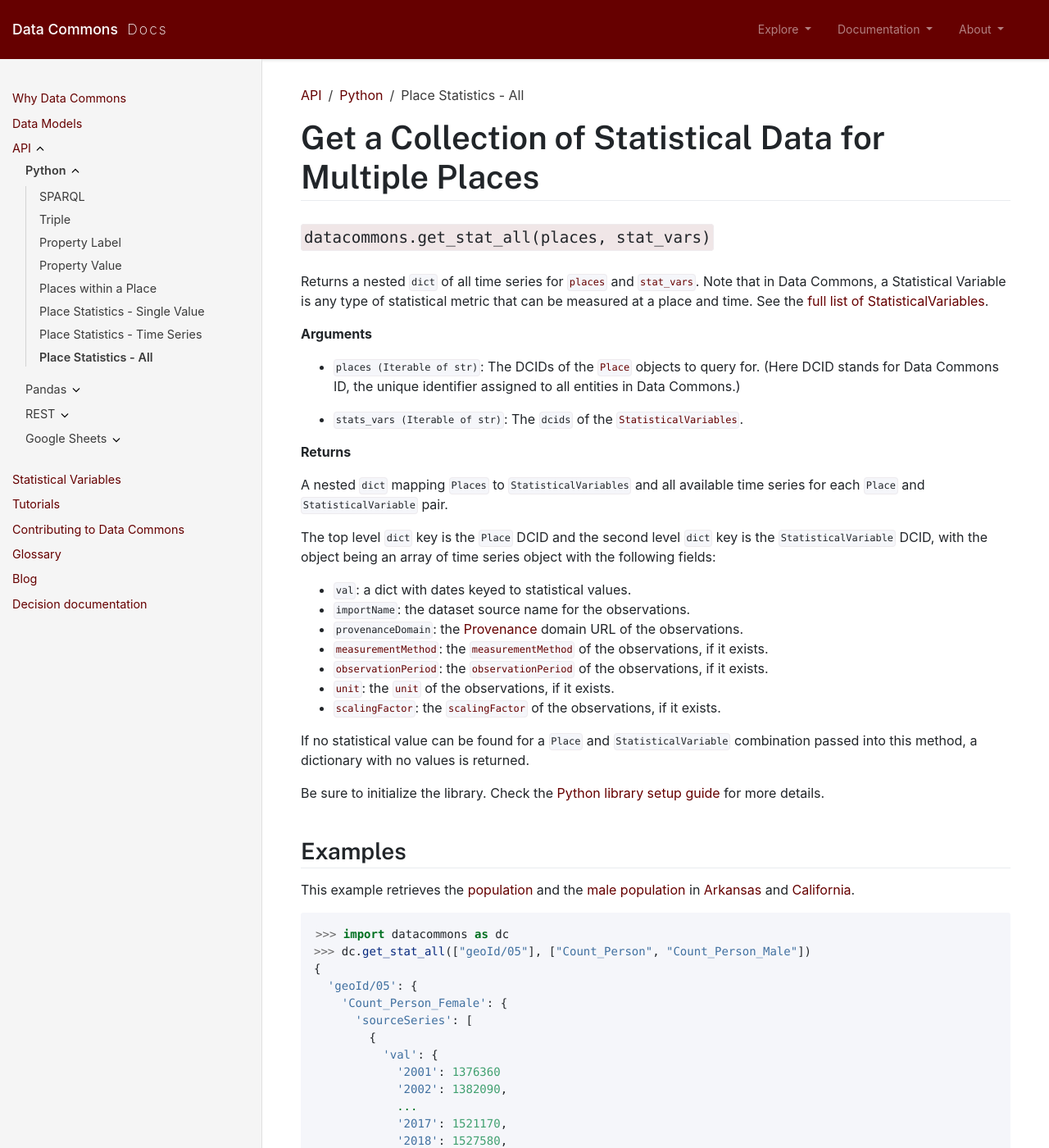
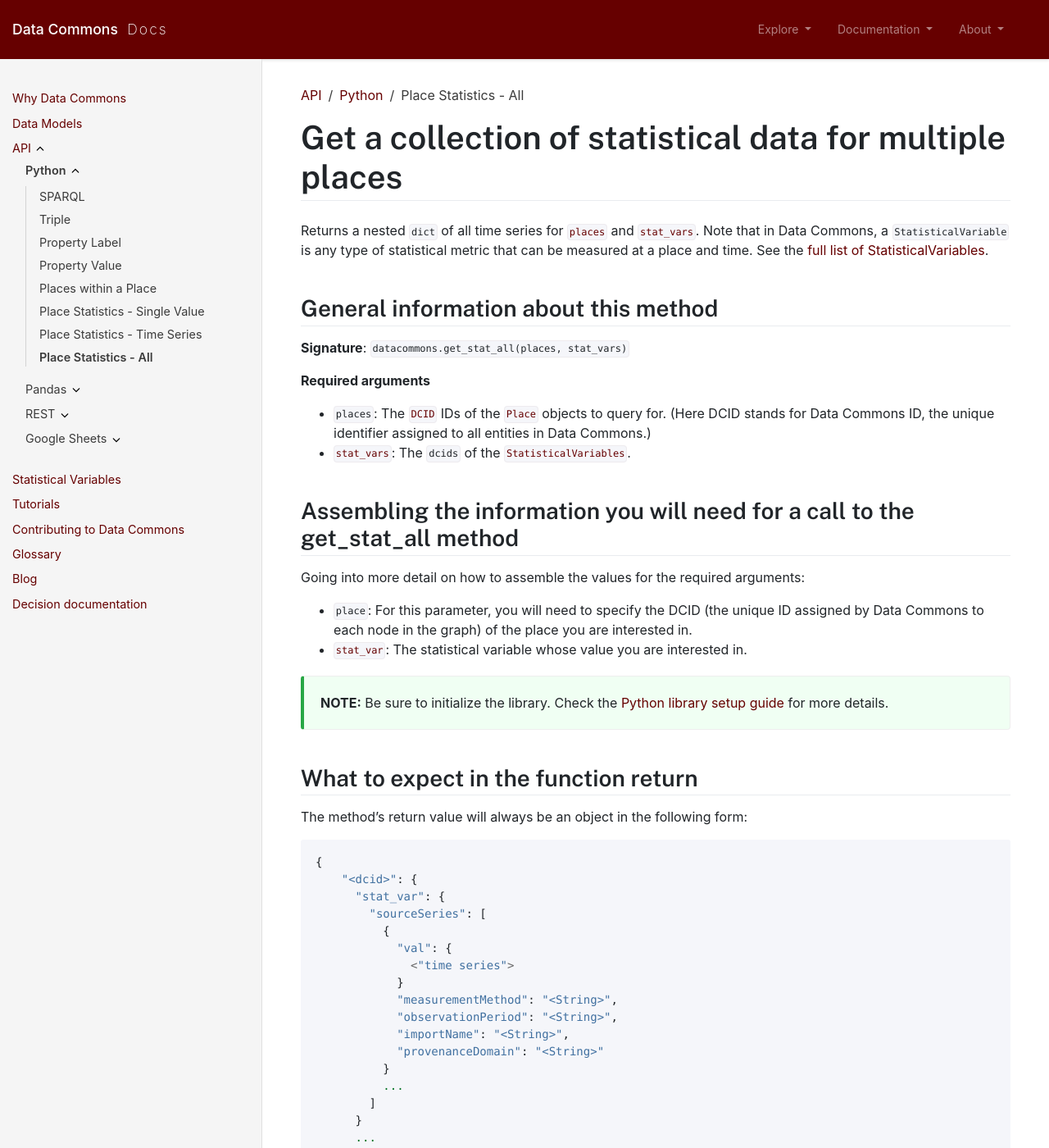
Before and after one commit to datacommonsorg/docsite, a Jekyll site: the page built from api/python/stat_all.md, in a window 1280 px wide and 1400 px high. Shown: the whole window at 82% size. Built offline with Jekyll 4.4.1, drawn with Linux system fonts in a browser that asks for light colours; comment, search, counter and statistics services are not loaded; some of the changed text lies outside the part shown.

Commit message:
overhaul

````diff
--- a/api/python/stat_all.md
+++ b/api/python/stat_all.md
@@ -6,46 +6,63 @@ parent: Python
 grand_parent: API
 ---
 
-# Get a Collection of Statistical Data for Multiple Places
-
-## `datacommons.get_stat_all(places, stat_vars)`
+# Get a collection of statistical data for multiple places
 
 Returns a nested `dict` of all time series for [`places`](https://datacommons.org/browser/Place) and [`stat_vars`](https://datacommons.org/browser/StatisticalVariable).
-Note that in Data Commons, a Statistical Variable is any type of statistical metric that can be measured at a place and
+Note that in Data Commons, a `StatisticalVariable` is any type of statistical metric that can be measured at a place and
 time. See the [full list of StatisticalVariables](/statistical_variables.html).
 
-**Arguments**
+## General information about this method
 
-- `places (Iterable of str)`: The DCIDs of the [`Place`](https://datacommons.org/browser/Place) objects to query for. (Here DCID stands for Data Commons ID, the unique identifier assigned to all entities in Data Commons.)
+**Signature**: `datacommons.get_stat_all(places, stat_vars)`
 
-- `stats_vars (Iterable of str)`: The `dcids` of the
-  [`StatisticalVariables`](https://datacommons.org/browser/StatisticalVariable).
+**Required arguments**
 
-**Returns**
+- `places`: The [`DCID`](/glossary.html) IDs of the [`Place`](https://datacommons.org/browser/Place) objects to query for. (Here DCID stands for Data Commons ID, the unique identifier assigned to all entities in Data Commons.)
+- [`stat_vars`](/glossary.html): The `dcids` of the [`StatisticalVariables`](https://datacommons.org/browser/StatisticalVariable).
 
-A nested `dict` mapping `Places` to `StatisticalVariables` and all available
-time series for each `Place` and `StatisticalVariable` pair.
+## Assembling the information you will need for a call to the get_stat_all method
 
-The top level `dict` key is the `Place` DCID and the second level `dict` key is the
-`StatisticalVariable` DCID, with the object being an array of time series object
-with the following fields:
+Going into more detail on how to assemble the values for the required arguments:
 
-- `val`: a dict with dates keyed to statistical values.
-- `importName`: the dataset source name for the observations.
-- `provenanceDomain`: the [Provenance](https://datacommons.org/browser/Provenance) domain URL of the observations.
-- [`measurementMethod`](/glossary.html): the [`measurementMethod`](https://datacommons.org/browser/measurementMethod) of the observations, if it exists.
-- [`observationPeriod`](/glossary.html): the [`observationPeriod`](https://datacommons.org/browser/observationPeriod) of the observations, if it exists.
-- [`unit`](/glossary.html): the [`unit`](https://datacommons.org/browser/unit) of the observations, if it exists.
-- [`scalingFactor`](/glossary.html): the [`scalingFactor`](https://datacommons.org/browser/scalingFactor) of the observations, if it exists.
+- `place`: For this parameter, you will need to specify the DCID (the unique ID assigned by Data Commons to each node in the graph) of the place you are interested in.
+- [`stat_var`](/glossary.html): The statistical variable whose value you are interested in.
 
-If no statistical value can be found for a `Place` and `StatisticalVariable` combination passed into this method, a dictionary with no values is returned.
+>  **NOTE:**
+>  Be sure to initialize the library. Check the [Python library setup guide](/api/python/) for more details.
 
-Be sure to initialize the library. Check the [Python library setup guide](/api/python/) for more details.
+## What to expect in the function return
+
+The method's return value will always be an object in the following form:
+
+```python
+{
+    "<dcid>": {
+      "stat_var": {
+        "sourceSeries": [
+          {
+            "val": {
+              <"time series">
+            }
+            "measurementMethod": "<String>",
+            "observationPeriod": "<String>",
+            "importName": "<String>",
+            "provenanceDomain": "<String>"
+          }
+          ...
+        ]
+      }
+      ...
+    }
+    ...
+}
+```
+
+For more information on the key terms in this sample response, see [the glossary](/glossary.html).
 
 ## Examples
 
-This example retrieves the [population](https://datacommons.org/browser/Count_Person) and the [male population](https://datacommons.org/browser/Count_Person_Male) in [Arkansas](https://datacommons.org/browser/geoId/05) and
-[California](https://datacommons.org/browser/geoId/06).
+### Example 1: Retrieve the total population as well as the male population of Arkansas.
 
 ```python
 >>> import datacommons as dc
@@ -114,16 +131,19 @@ This example retrieves the [population](https://datacommons.org/browser/Count_Pe
 }
 ```
 
-In the next example, compare the populations of people with doctoral degrees in Minnesota and Wisconsin:
+### Example 2: Retrieve the populations of people with doctoral degrees in Minnesota and Wisconsin.
 
 ```python
 >>> datacommons.get_stat_all(["geoId/27","geoId/55"], ["Count_Person_EducationalAttainmentDoctorateDegree"])
 {'geoId/27': {'Count_Person_EducationalAttainmentDoctorateDegree': {'sourceSeries': [{'val': {'2016': 50039, '2017': 52737, '2018': 54303, '2012': 40961, '2013': 42511, '2014': 44713, '2015': 47323}, 'measurementMethod': 'CensusACS5yrSurvey', 'importName': 'CensusACS5YearSurvey', 'provenanceDomain': 'census.gov', 'provenanceUrl': 'https://www.census.gov/'}]}}, 'geoId/55': {'Count_Person_EducationalAttainmentDoctorateDegree': {'sourceSeries': [{'val': {'2017': 43737, '2018': 46071, '2012': 38052, '2013': 38711, '2014': 40133, '2015': 41387, '2016': 42590}, 'measurementMethod': 'CensusACS5yrSurvey', 'importName': 'CensusACS5YearSurvey', 'provenanceDomain': 'census.gov', 'provenanceUrl': 'https://www.census.gov/'}]}}}
 ```
 
-In the last example, there is no data found, so the API returns a dictionary with no values:
+## Error returns
+
+When no data is found, the API returns a dictionary with no values:
 
 ```python
+>>> import datacommons as dc
 >>> dc.get_stat_all(["bad value"],["another bad value"])
 {'bad value': {'another bad value': {}}}
 ```
````
